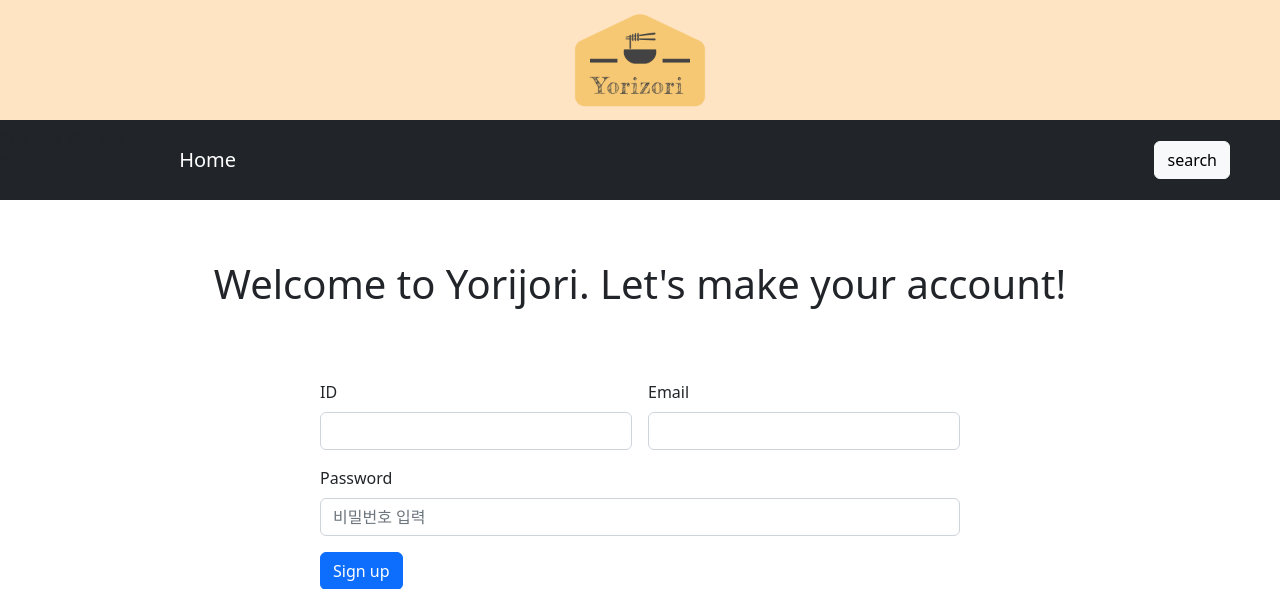
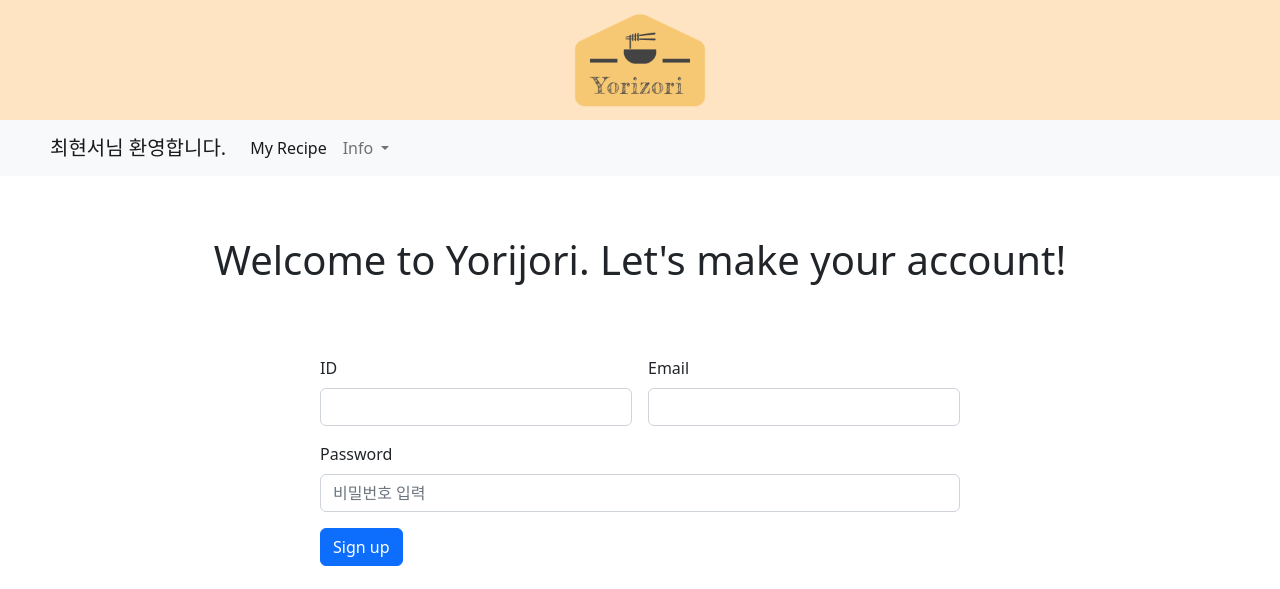
Before and after one commit to hyunseo0803/yorizori, a Django app: page /singUp/ in a window 1280 px wide. Shown: the top 589 px of the page. Run offline with Django 4.2, Linux system fonts and the light colour scheme.

Commit message:
navbar 변경

```diff
--- a/yorizori_app/templates/LoginheaderN.html
+++ b/yorizori_app/templates/LoginheaderN.html
@@ -18,14 +18,27 @@
   <div class="header" role="banner">
     <img class="main-logo" src="{% static 'images/logo.png'%}"/>
   </div>
-  </div>
-  <nav class="navbar navbar-expand-lg navbar-dark bg-dark">
-    <P> 최현서 님 환영합니다.</P>
+  <nav class="navbar navbar-expand-lg bg-light">
     <div class="container-fluid">
-      <a class="navbar-brand" href='/'>Home</a>
-        <form class="d-flex">
-          <a href='addSource' class="btn btn-light">search</a>
-        </form>
+      <a class="navbar-brand" >최현서님 환영합니다. </a>
+      <button class="navbar-toggler" type="button" data-bs-toggle="collapse" data-bs-target="#navbarNavDropdown" aria-controls="navbarNavDropdown" aria-expanded="false" aria-label="Toggle navigation">
+        <span class="navbar-toggler-icon"></span>
+      </button>
+      <div class="collapse navbar-collapse" id="navbarNavDropdown">
+        <ul class="navbar-nav">
+          <li class="nav-item">
+            <a class="nav-link active" aria-current="page" href="#">My Recipe</a>
+          </li>
+          <li class="nav-item dropdown">
+            <a class="nav-link dropdown-toggle"role="button" data-bs-toggle="dropdown" aria-expanded="false">
+              Info
+            </a>
+            <ul class="dropdown-menu">
+              <li><a class="dropdown-item" href="#">log out</a></li>
+              <li><a class="dropdown-item" href="#">edit</a></li>
+            </ul>
+          </li>
+        </ul>
       </div>
     </div>
   </nav>
```
